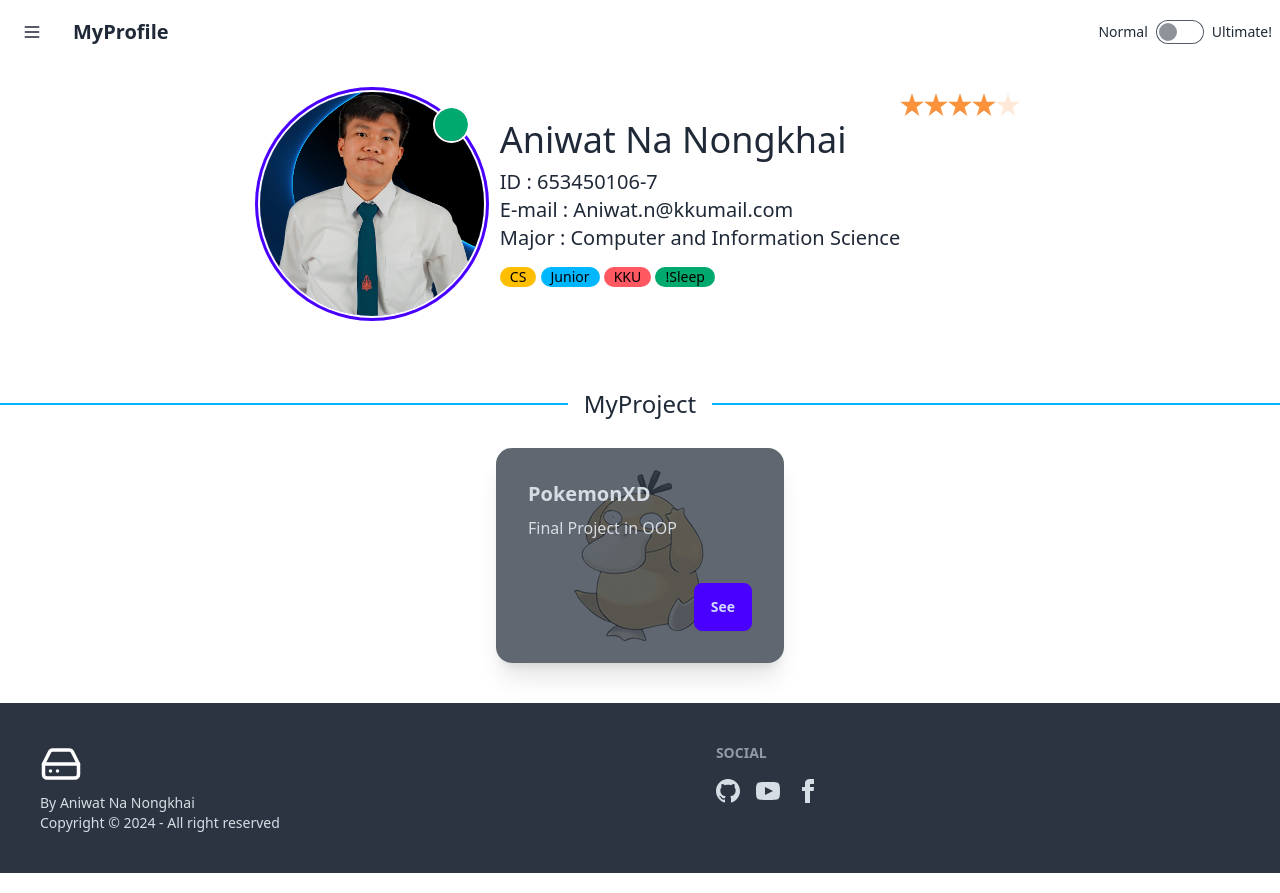
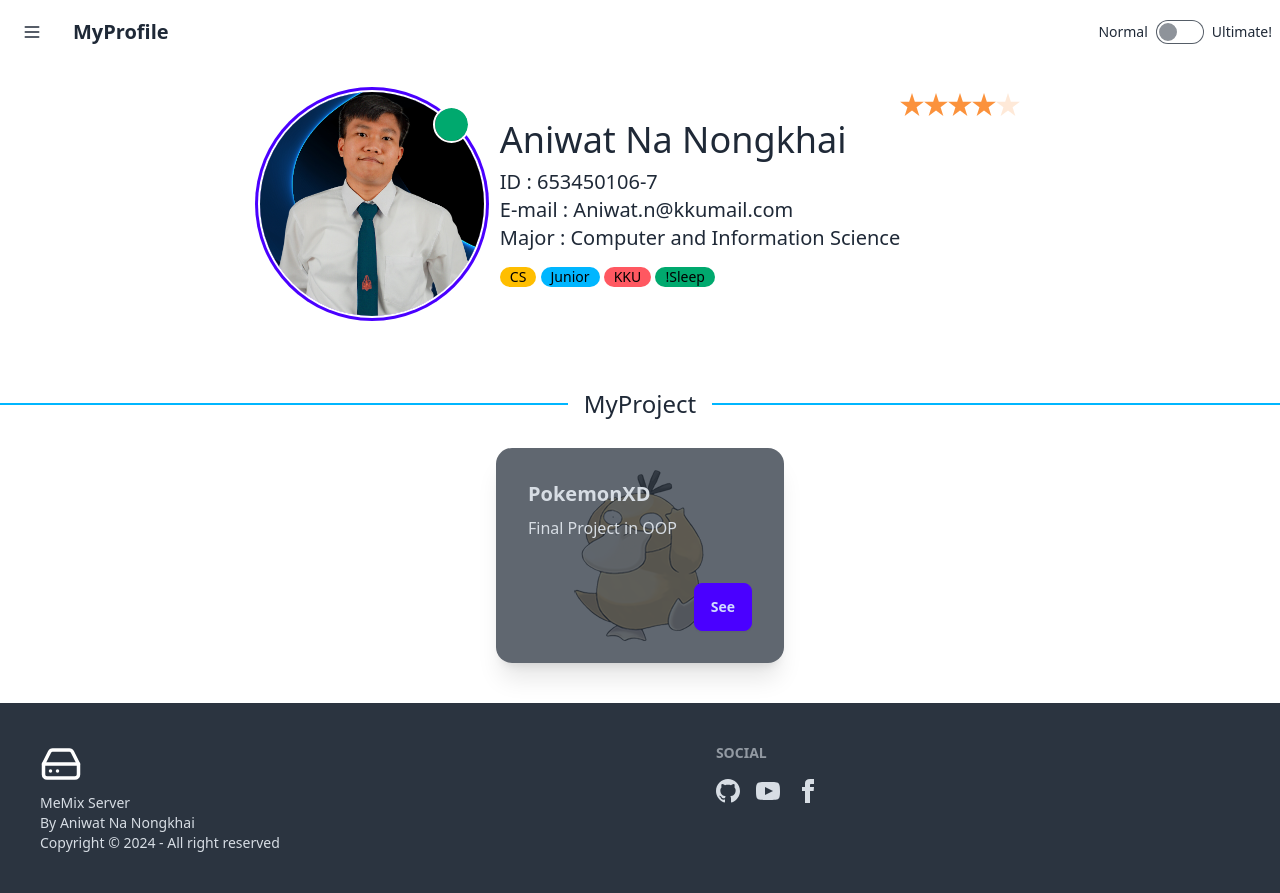
Before and after one commit to aniwatOK/aniwatOK.github.io, a plain HTML site: page index.html in a window 1280 px wide. Drawn offline with nearby package versions, Linux system fonts and the light colour scheme.

Commit message:
Update index.html

```diff
--- a/index.html
+++ b/index.html
@@ -8,6 +8,8 @@
   <script src="https://cdn.tailwindcss.com"></script>
 </head>
 <body>
+
+
 
   <div>
     <div class="navbar bg-base-100">
@@ -97,15 +99,6 @@
 
 
 
-
-
-
-
-
-
-
-
-
   <footer class="footer bg-neutral text-neutral-content p-10">
     <aside>
       <svg xmlns="http://www.w3.org/2000/svg"
@@ -120,6 +113,8 @@
       <line x1="22" y1="12" x2="2" y2="12"></line>
       <path d="M5.45 5.11L2 12v6a2 2 0 0 0 2 2h16a2 2 0 0 0 2-2v-6l-3.45-6.89A2 2 0 0 0 16.76 4H7.24a2 2 0 0 0-1.79 1.11z"></path><line x1="6" y1="16" x2="6" y2="16"></line><line x1="10" y1="16" x2="10" y2="16"></line></svg>
       <p>
+        MeMix Server
+        <br />
         By Aniwat Na Nongkhai
         <br />
         Copyright © 2024 - All right reserved
```
